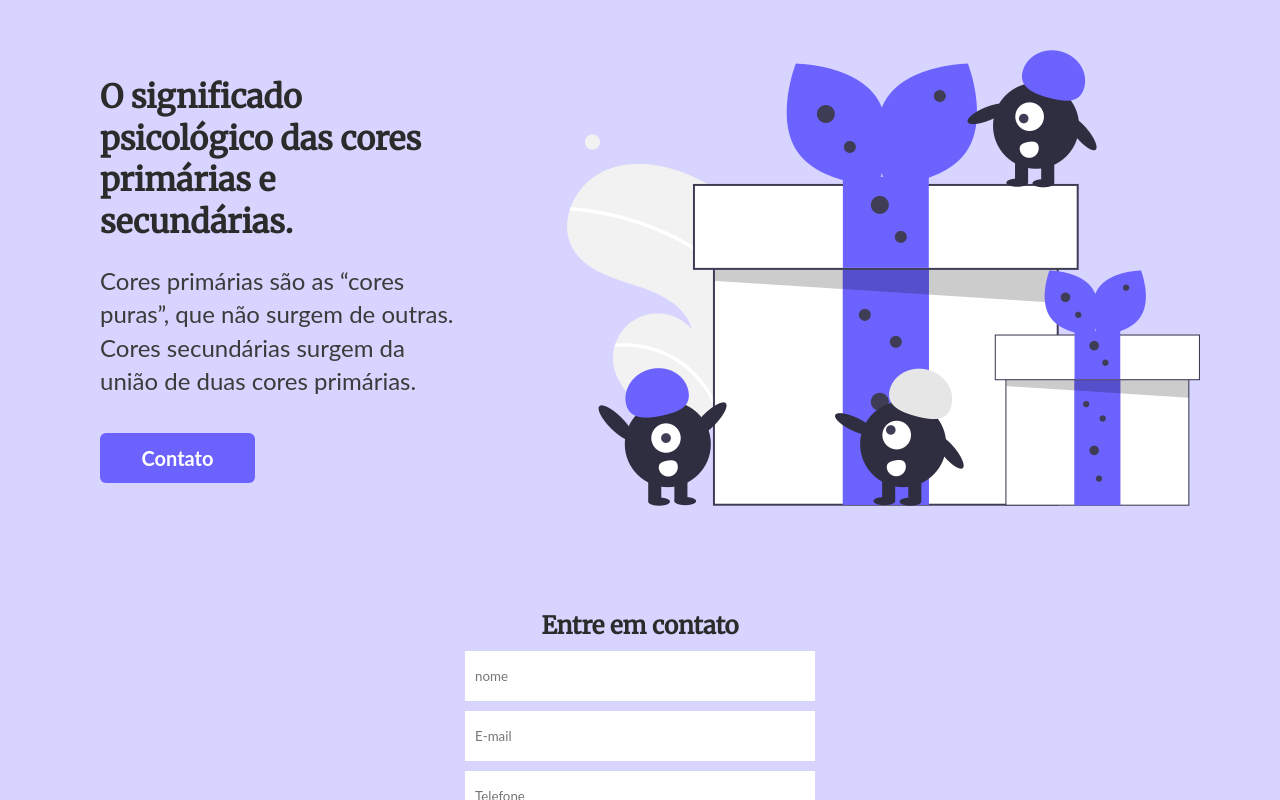
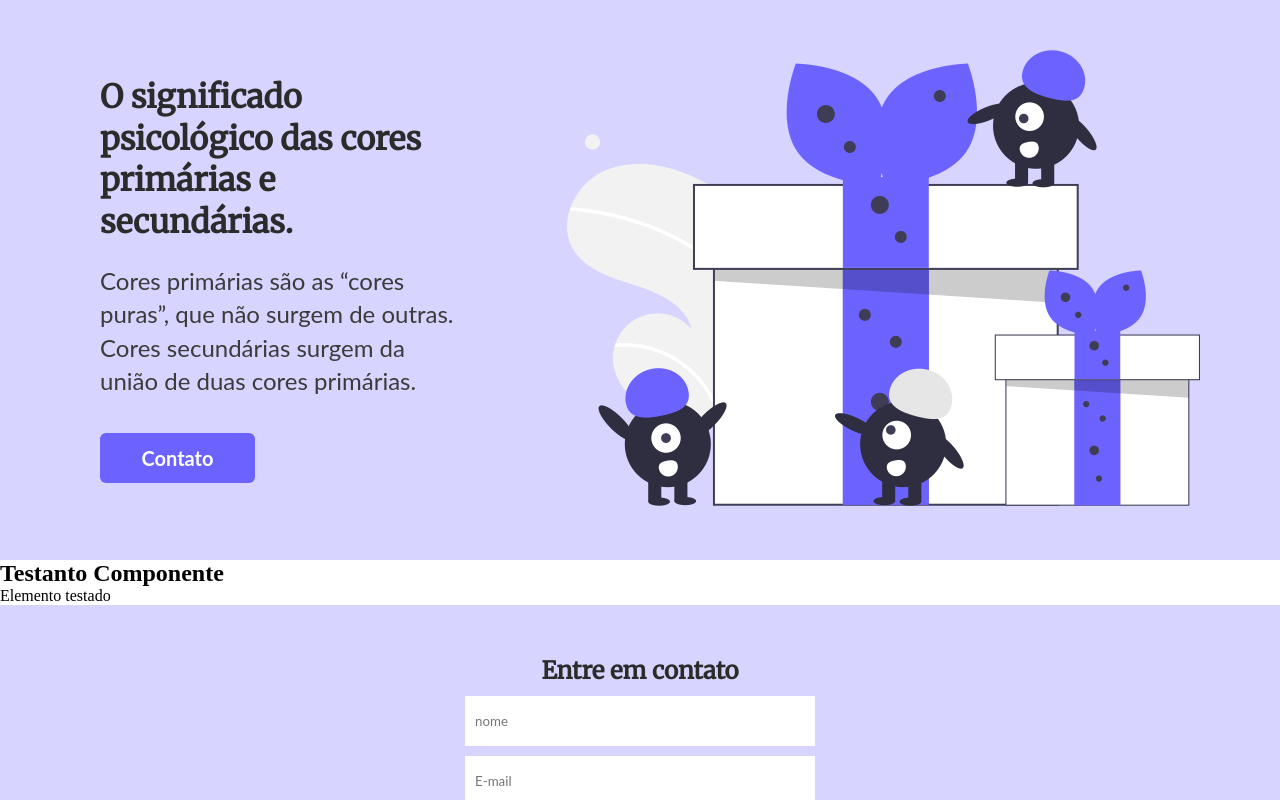
Before and after one commit to igords-goncalves/desafio-3-codelandia, a React (Create React App) app: page / in a window 1280 px wide. Shown: the top 800 px of the page. Built offline with nearby package versions, Linux system fonts and the light colour scheme.

Commit message:
refact(main) import cards
Importing cards elements as a son on Main component and giving atributes
and properties

```diff
--- a/src/components/main/Main.jsx
+++ b/src/components/main/Main.jsx
@@ -1,9 +1,18 @@
 import React from "react";
+import Cards from "./cards/Cards";
 
-const Main = (props) => {
+const Main = (_) => {
     return (
         <main>
-            <div className="cards"></div>
+            <div className="cards">
+                <Cards
+                    className="cards-descript-1"
+                    classColor="color-red"
+                    classDescript="descript"
+                    title="Testanto Componente"
+                    description="Elemento testado"
+                />
+            </div>
         </main>
     );
 };
```
